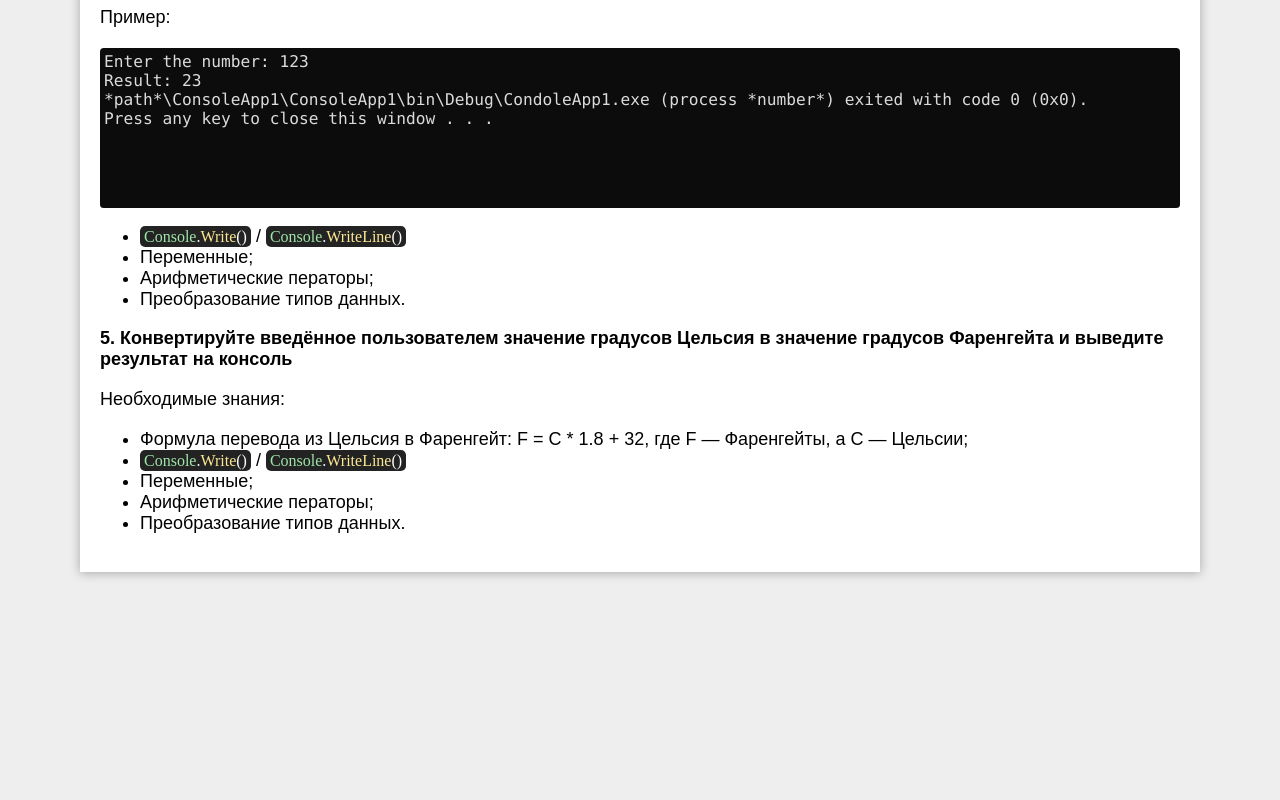
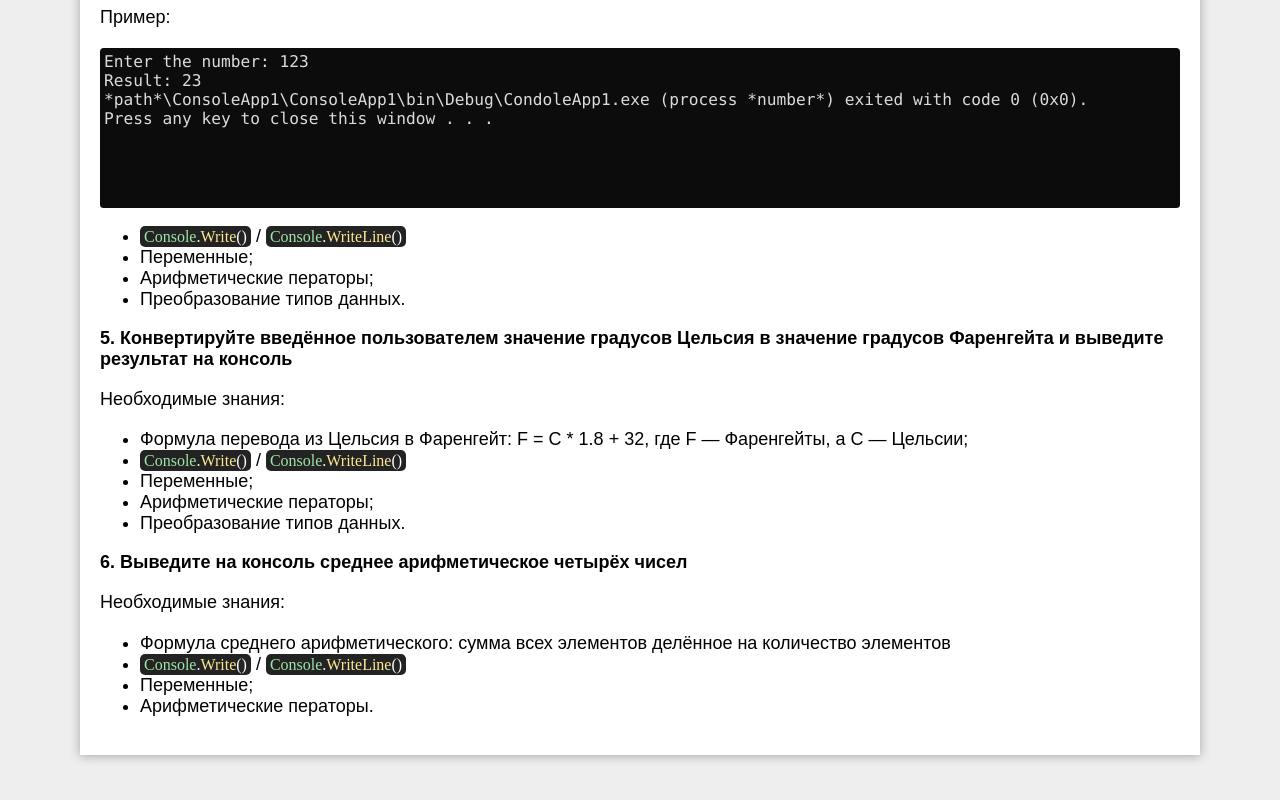
Before and after one commit to Beck-R-dev/Handbook, a plain HTML site: page c_sharp_tasks_module_2.html in a window 1280 px wide. Shown: the part 1190-1990 px from the top of the page. Before the commit the page ends 1867 px from the top, so only its background shows below. Drawn offline with Linux system fonts and the light colour scheme.

Commit message:
+ task in module 2

```diff
--- a/c_sharp_tasks_module_2.html
+++ b/c_sharp_tasks_module_2.html
@@ -106,6 +106,17 @@
                   <li>Арифметические ператоры;</li>
                   <li>Преобразование типов данных.</li>
                </ul>
+
+               <h4>6. Выведите на консоль среднее арифметическое четырёх чисел</h4>
+               <p>Необходимые знания:</p>
+               <ul>
+                  <li>Формула среднего арифметического: сумма всех элементов делённое на количество элементов</li>
+                  <li>
+                     <code class="inline-codeboard"><span class="object-type">Console</span>.<span class="B">Write</span>()</code> / <code class="inline-codeboard"><span class="object-type">Console</span>.<span class="B">WriteLine</span>()</code>
+                  </li>
+                  <li>Переменные;</li>
+                  <li>Арифметические ператоры.</li>
+               </ul>
             </section>
          </main>
          <div class="main-nav">
```
